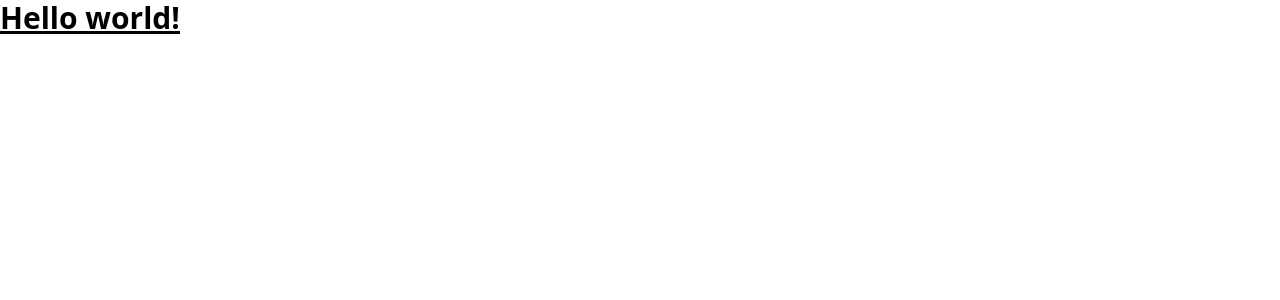
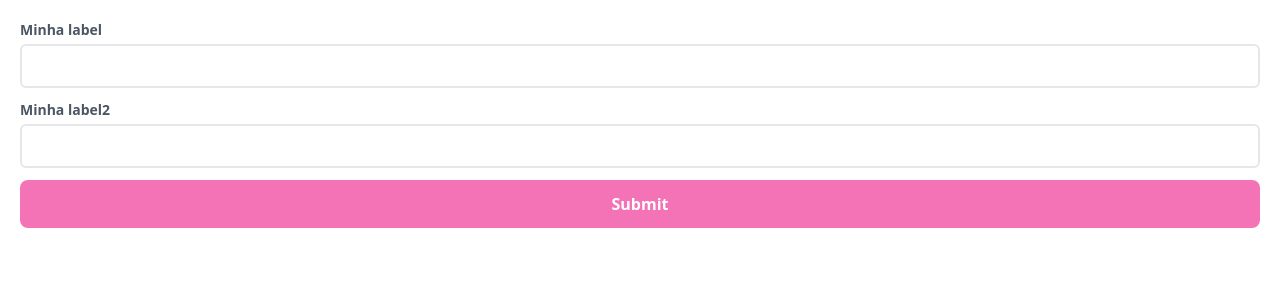
Before and after one commit to joaodacolsoares/dev3-event, a Next.js app: page / in a window 1280 px wide. Shown: the top 300 px of the page. Built offline with nearby package versions, Linux system fonts and the light colour scheme.

Commit message:
feat: add Form to index just to test

```diff
--- a/pages/_app.js
+++ /dev/null
@@ -1,7 +0,0 @@
-import '../styles/globals.css'
-
-function MyApp({ Component, pageProps }) {
-  return <Component {...pageProps} />
-}
-
-export default MyApp
--- /dev/null
+++ b/pages/_app.jsx
@@ -0,0 +1,7 @@
+import '../styles/globals.css';
+
+function MyApp({ Component, pageProps }) {
+  return <Component {...pageProps} />;
+}
+
+export default MyApp;
--- a/pages/index.js
+++ /dev/null
@@ -1,18 +0,0 @@
-import Head from 'next/head'
-import Image from 'next/image'
-
-export default function Home() {
-  return (
-    <div >
-      <Head>
-        <title>Create Next App</title>
-        <meta name="description" content="Generated by create next app" />
-        <link rel="icon" href="/favicon.ico" />
-      </Head>
-
-      <h1 className="text-3xl font-bold underline">
-        Hello world!
-      </h1>
-    </div>
-  )
-}
--- /dev/null
+++ b/pages/index.jsx
@@ -0,0 +1,19 @@
+import Head from 'next/head';
+import Form from '../components/Form';
+
+export default function Home() {
+  return (
+    <div>
+      <Head>
+        <title>Marketing para profissionais de eventos - eVent</title>
+        <link rel="icon" href="/favicon.ico" />
+      </Head>
+
+      <Form onSubmit={data => alert(data)}>
+        <Form.Input name="teste" label="Minha label" />
+        <Form.Input name="teste2" label="Minha label2" />
+        <Form.Submit />
+      </Form>
+    </div>
+  );
+}
```
